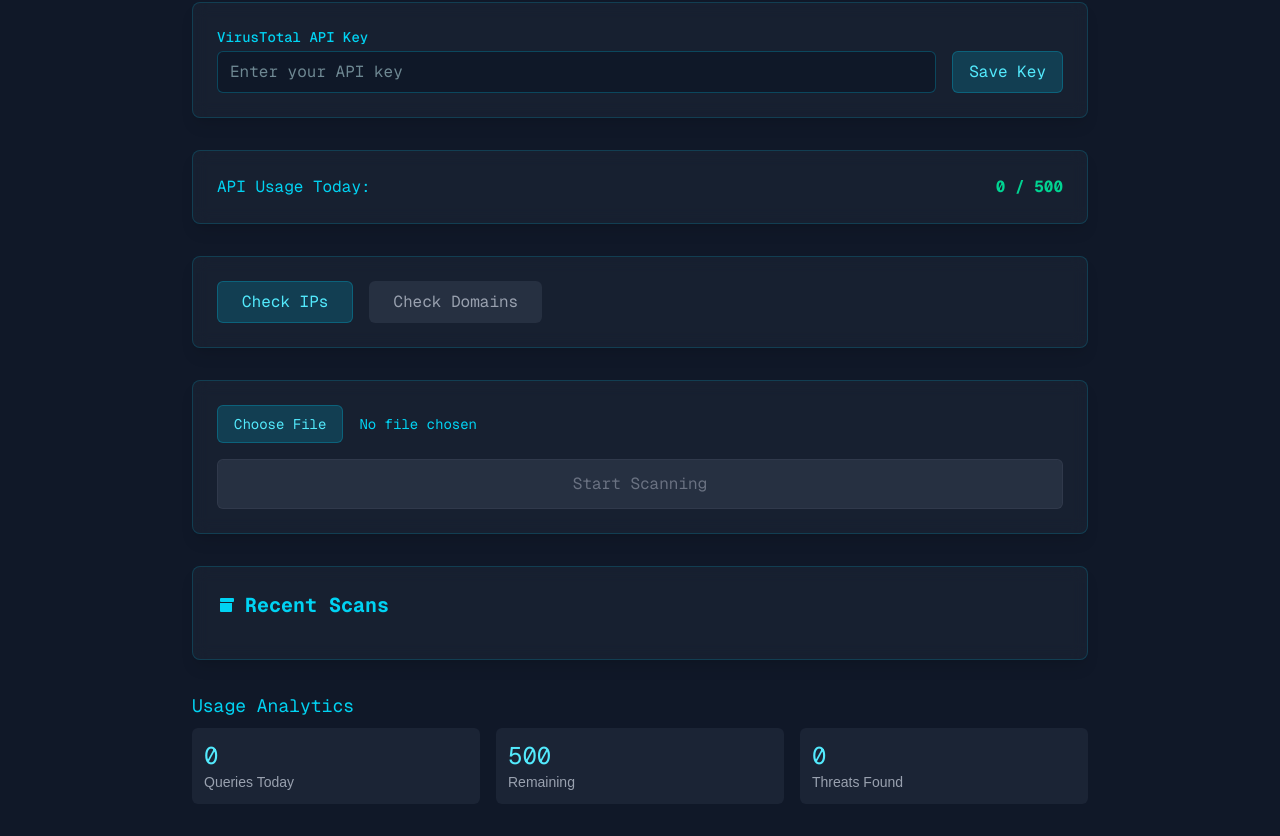
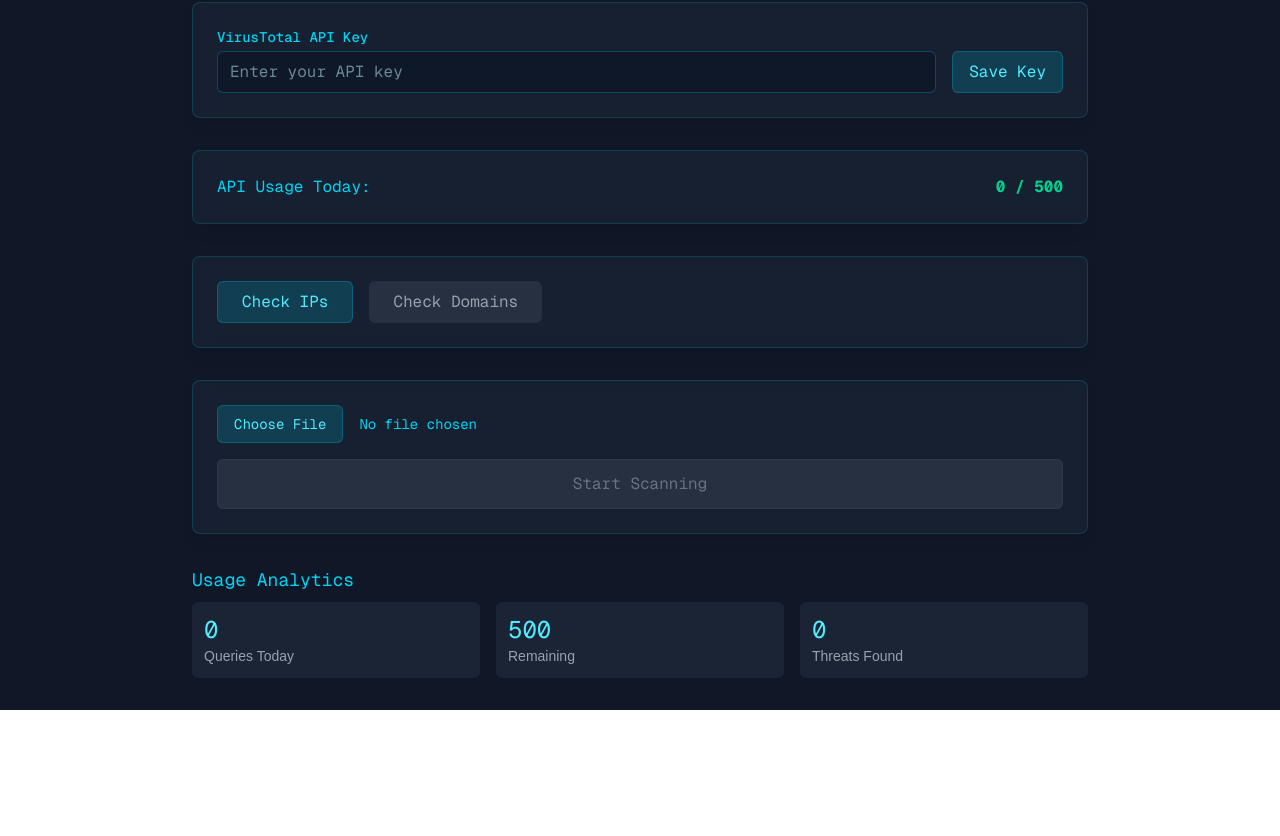
Before and after one commit to dyilooo/ATRA-Platform, a Next.js app: page / in a window 1280 px wide. Shown: the part 478-1314 px from the top of the page. After the commit the page ends 1188 px from the top, so only its background shows below. Built offline with nearby package versions, Linux system fonts and the light colour scheme.

Commit message:
recent scan removed

```diff
--- a/src/app/page.jsx
+++ b/src/app/page.jsx
@@ -777,28 +777,6 @@ export default function VirusTotalChecker() {
           </div>
         ) : null}
 
-        {/* Scan History */}
-        <div className="bg-gray-800/50 p-6 rounded-lg border border-cyan-500/20 backdrop-blur-sm shadow-lg">
-          <h2 className="text-xl font-bold mb-4 text-cyan-400 font-mono flex items-center gap-2">
-            <svg xmlns="http://www.w3.org/2000/svg" className="h-5 w-5" viewBox="0 0 20 20" fill="currentColor">
-              <path d="M3 4a1 1 0 011-1h12a1 1 0 011 1v2a1 1 0 01-1 1H4a1 1 0 01-1-1V4z" />
-              <path fillRule="evenodd" d="M3 8h12v8a1 1 0 01-1 1H4a1 1 0 01-1-1V8z" clipRule="evenodd" />
-            </svg>
-            Recent Scans
-          </h2>
-          <div className="space-y-2">
-            {scanHistory.map((scan, index) => (
-              <div key={index} className="p-2 bg-gray-700/30 rounded-md text-sm font-mono">
-                <span className="text-cyan-400">{scan.date}</span>
-                <span className="mx-2">•</span>
-                <span>{scan.type === 'ip' ? 'IP Scan' : 'Domain Scan'}</span>
-                <span className="mx-2">•</span>
-                <span className="text-red-400">{scan.maliciousCount} threats found</span>
-              </div>
-            ))}
-          </div>
-        </div>
-
         {/* Usage Statistics */}
         <div className="mt-4">
           <h3 className="text-lg font-mono text-cyan-400 mb-2">Usage Analytics</h3>
```
